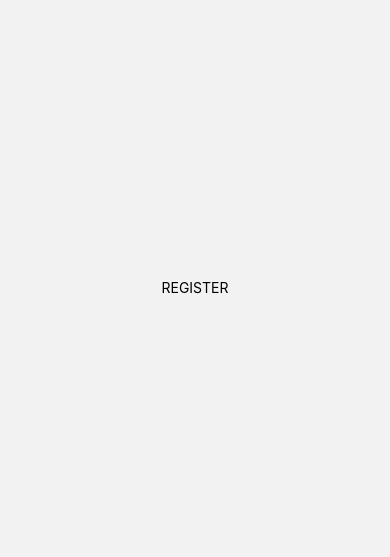
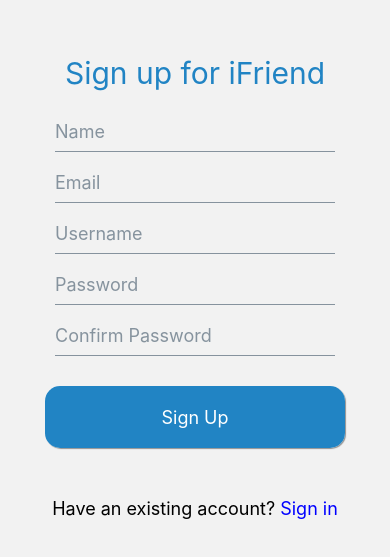
Before and after one commit to UzairJ99/iFriend, a React Native app in the folder client/: screen /Register in a window 390 px wide. Shown: the part 135-692 px from the top of the page. Built offline with nearby package versions, Linux system fonts and the light colour scheme.

Commit message:
update home page + register page

```diff
--- a/client/components/auth/LoginPage.js
+++ b/client/components/auth/LoginPage.js
@@ -9,7 +9,6 @@
 function LoginPage(props) {
   return (
     <View style={{ flex: 1, alignItems: 'center', justifyContent: 'center' }}>
-
       <View style={styles.loginForm}>
         <Text style={styles.logo}>iFriend</Text>
         <Input
@@ -23,21 +22,18 @@
           title="Login"
           raised={true}
           buttonStyle={styles.loginBtn}
-          containerStyle={{borderRadius: 15, marginTop: 20}}
+          containerStyle={{ borderRadius: 15, marginTop: 20 }}
         />
-      </View>
-
-      <View style={{flex: 2}}>
+        <Text style={{ fontWeight: 'bold', marginTop: 70, marginBottom: 10, fontSize: 18 }}>Register an account</Text>
         <Button
-          title="Sign Up"
+          title="Register"
           raised={true}
           onPress={() => props.navigation.navigate('Register')}
           buttonStyle={styles.signupBtn}
-          containerStyle={{borderRadius: 15}}
+          containerStyle={{ borderRadius: 15 }}
         />
-        <Text style={{fontSize: 18, marginTop: 15}}>Need help signing up?</Text>
+        <Text style={{ color: 'blue', fontSize: 18, marginTop: 50, }}>Need help signing up? (FAQ)</Text>
       </View>
-
     </View>
   );
 };
@@ -48,19 +44,19 @@
     height: 62,
     width: 180,
     borderRadius: 15,
-    backgroundColor: '#96B9D0'
+    backgroundColor: '#2184C4'
   },
   loginBtn: {
     fontSize: 30,
     height: 62,
     width: 300,
     borderRadius: 15,
-    backgroundColor: '#96B9D0'
+    backgroundColor: '#2184C4'
   },
   logo: {
-    flex: 1,
+    margin: 20,
     fontSize: 70,
-    color: '#96B9D0'
+    color: '#2184C4'
   },
   loginForm: {
     flex: 3,
@@ -68,7 +64,7 @@
     alignItems: 'center',
     justifyContent: 'center',
     marginBottom: 100,
-    marginTop: 100
+    marginTop: 50
   }
 });
 
--- a/client/components/auth/RegisterPage.js
+++ b/client/components/auth/RegisterPage.js
@@ -3,14 +3,66 @@
 import { StyleSheet, Text, View } from 'react-native';
 import { NavigationContainer } from '@react-navigation/native';
 import { createNativeStackNavigator } from '@react-navigation/native-stack';
+import { Button, Input } from 'react-native-elements';
 
 // testing home screen component for navigation stack
-function RegisterPage() {
+function RegisterPage(props) {
   return (
     <View style={{ flex: 1, alignItems: 'center', justifyContent: 'center' }}>
-      <Text>REGISTER</Text>
-    </View>
+      <View style={styles.loginForm}>
+        <Text style={styles.logo}>Sign up for iFriend</Text>
+        <Input
+          placeholder="Name"
+        />
+        <Input
+          placeholder="Email"
+        />
+        <Input
+          placeholder="Username"
+        />
+        <Input
+          placeholder="Password"
+          secureTextEntry={true}
+        />
+        <Input
+          placeholder="Confirm Password"
+          secureTextEntry={true}
+        />
+        <Button
+          title="Sign Up"
+          raised={true}
+          buttonStyle={styles.signupBtn}
+          containerStyle={{ borderRadius: 15, marginTop: 20 }}
+        />
+        <Text style={{ marginTop: 50, fontSize: 18 }}>Have an existing account?
+          <Text style={{ color: 'blue' }} onPress={() => props.navigation.goBack()}> Sign in</Text>
+        </Text>
+      </View>
+    </View >
   );
 }
 
+const styles = StyleSheet.create({
+  signupBtn: {
+    fontSize: 30,
+    height: 62,
+    width: 300,
+    borderRadius: 15,
+    backgroundColor: '#2184C4'
+  },
+  logo: {
+    fontSize: 30,
+    marginBottom: 20,
+    color: '#2184C4'
+  },
+  loginForm: {
+    flex: 3,
+    width: 300,
+    alignItems: 'center',
+    justifyContent: 'center',
+    marginBottom: 100,
+    marginTop: 100
+  }
+});
+
 export default RegisterPage;
```
